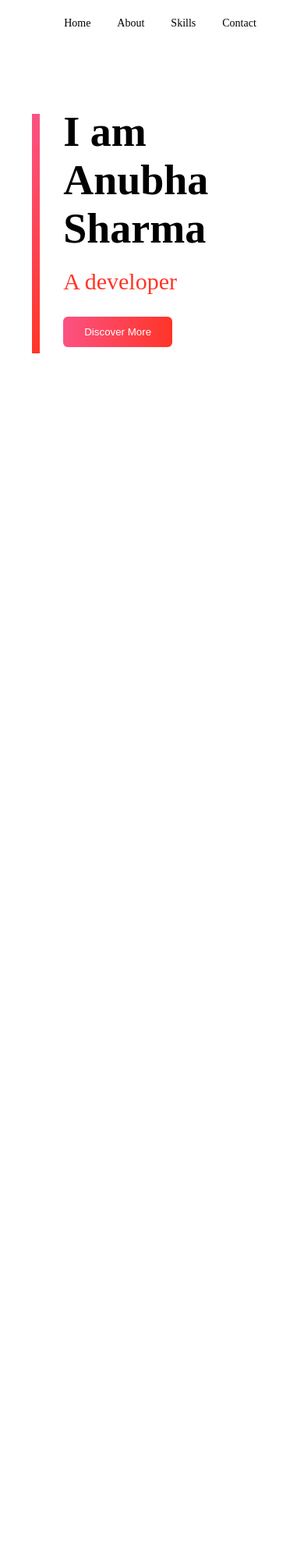
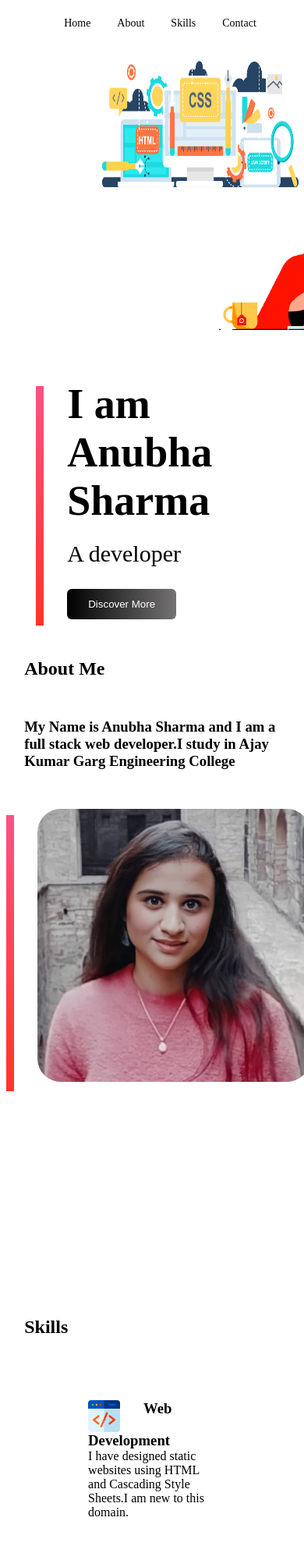
Before and after one commit to Team-CSI-Trainees/Anubha-Sharma-Portfolio, a plain HTML site: page index.html in a window 390 px wide. Shown: the top 2000 px of the page at 78% size. Before the commit the page ends 844 px from the top, so only its background shows below. Drawn offline with Linux system fonts and the light colour scheme.

Commit message:
Fourth Commit

```diff
--- a/index.html
+++ b/index.html
@@ -8,19 +8,23 @@
     <link rel="stylesheet" href="styles.css">
 </head>
 <body>
-    <section id="header">
-        <div class="container">
+
+<!--Header Section
+    a.Navbar
+    b.Title Page-->
+<section id="header">
+<div class="container">
         <!--1.NavBar-->
        <nav>
-        <ul>
-        <li><a href="">Home</a></li>
+        <ul id="menu_list">
+        <li><a href="#header">Home</a></li>
         <li><a href="">About</a></li>
         <li><a href="">Skills</a></li>
         <li><a href="">Contact</a></li>
     </ul>
     </nav>
       <!--2.Header-->
-   <div class="row">
+<div class="row">
     <div class="col-1">
         <h1>I am <br>Anubha Sharma</h1>
         <h3>A developer</h3>
@@ -29,29 +33,68 @@
     </div>
     <div class="col-2">
     <img src="Images/Homepage.png" alt="homepage" class="girl">
-    </div>
-   </div>
-   </div>
+    <img src="Images/background_img.png" alt="background_img" class="background">
+     </div>
+</div>
 </section>
-
-
 
 <!--3.About Us -->
 <section id="About">
+    <div class="container">
+        <h1>About Me</h1>
+        <div class="row">
+            <div class="col-1">
+                <img src="Images/profile.jpg" alt="profile" class="profile">
+            </div>
+            <div class="col-2">
+                <h3>My Name is Anubha Sharma and I am a full stack web developer.I study in Ajay Kumar Garg Engineering College</h3>
+            </div>
+        </div>
+    </div>
 
 </section>
 
-
-
 <!--4.Skills-->
 <section id="skills">
-
+<div class="container">
+    <div class="skills">
+        <h2>Skills</h2>
+        <div class="skill-row">
+          <img class="skill_1" src="Images/skill_1.png" alt="skill_1">
+          <h3>Web Development</h3>
+          <p>I have designed static websites using HTML and Cascading Style Sheets.I am new to this domain.</p>
+        </div>
+        <div class="skill-row">
+          <img class="data" src="Images/data.png" alt="data-analytics">
+          <h3>Data Science</h3>
+          <p>I have worked on Data Science projects with the help of Python.I have received a certificate in Data Analytics in Python from NPTEL</p>
+        </div>
+        <div class="skill-row">
+          <img class="lang" src="Images/language.png" alt="programming language">
+          <h3>Programming languages</h3>
+          <p>Proficient in Python, C and C++ language.
+          </p>
+        </div>
+      </div>
+</div>
 </section>
 
-
 <!--5.Contact Page-->
-<section id="contact">
-
+    <section class="contact form" id="contact form">
+        <h1>Let's Contact!</h1>
+        <lable form="name">Enter full name</lable><br/>
+        <input type="text" class="input-field" placeholder="Your Name">
+        </br>
+        </br>
+         <lable form="email">Enter Email</lable><br/>
+        <input type="email" class="input-field" placeholder="Your E-Mail">
+        </br>
+        </br>
+        <lable form="message">Message</lable><br/>
+        <textarea type="text" class="input-field textarea-field" placeholder="Your message"></textarea>
+        <br>
+        <br>
+        <button type="button" class="btn">Submit</button>
 </section>
 
 <!--6.Footer-->
--- a/styles.css
+++ b/styles.css
@@ -34,19 +34,20 @@ nav ul li a:hover{
     display: flex;
     justify-content: space-between;
     align-items: center;
-    margin: 100px 0 ;
+    margin: 75px 0 ;
 }
 .col-1{
     flex-basis:40%;
     position: relative;
-    margin-left: 50px;
+    margin-left: 55px;
 }
 .col-1 h1{
     font-size:54px;
+    color: black;
 }
 .col-1 h3{
     font-size: 30px;
-    color:#ff3527;
+    color:black;
     font-weight: 100;
     margin:20px 0 10px;
 }
@@ -56,7 +57,7 @@ button{
     padding: 12px 10px;
     outline: none;
     color: #fff;
-    background: linear-gradient(to right,#fb5283,#ff3527);
+    background: linear-gradient(to right,black,#747272);
     border-radius: 6px;
     cursor: pointer;
 }
@@ -76,7 +77,80 @@ button{
     align-items: center;
 }
 .col-2 .girl{
+    width: 75%;
+    padding-left: 250px;
+    padding-top: 170px;
+    z-index: 1;
+}
+.col-2 .background{
+    position: absolute;
+    width:80%;
+    height: 50%;
+    padding-bottom: 220px;
+    padding-left: 100px;
+}
+/*3.About Us*/
+.profile{
+    width: 350px;
+    height: 350px;
+    border-radius: 30px 30px 30px 30px;
+}
+/*4.Skills*/
+.skill-row {
     width: 50%;
-    padding-left: 200px;
-    padding-top: 80px;
+    margin: 80px auto 80px auto;
+  }
+  .skill_1 {
+    width: 25%;
+    text-align: center;
+    float: left;
+    clear: right;
+    padding-right: 30px;
+  }
+  .data {
+    width: 25%;
+    text-align: center;
+    float: right;
+    clear: left;
+    padding-left: 30px;
+  }
+
+  .lang {
+    width: 25%;
+    text-align: center;
+    float: left;
+    clear: right;
+  }
+
+@media  only screen and (max-width:700px) {
+    /*nav ul{
+        width: 100%;
+        background: linear-gradient(#fb5283,#ff3527);
+        position: absolute;
+        top: 75px;
+        right: 0;
+        z-index: 2;
+    }
+    nav ul li{
+        display: block;
+        margin-top: 10px;
+        margin-bottom: 10px;
+    }
+    nav ul li a{
+       color: black;
+    }*/
+    .row{
+        flex-direction: column-reverse;
+        margin: 50px 0;
+    }
+    .col-2{
+        flex-basis: 100%;
+        margin-bottom: 50px;
+    }
+    .col-2 .girl{
+        width: 77%;
+    }
+    .col-2 .background{
+        width: 77%;
+    }
 }
```
Also changed, not shown: Images/background.png (added), Images/background_img.png (added), Images/data.png (added), Images/language.png (added), Images/profile.jpg (added), Images/skill_1.png (added).
